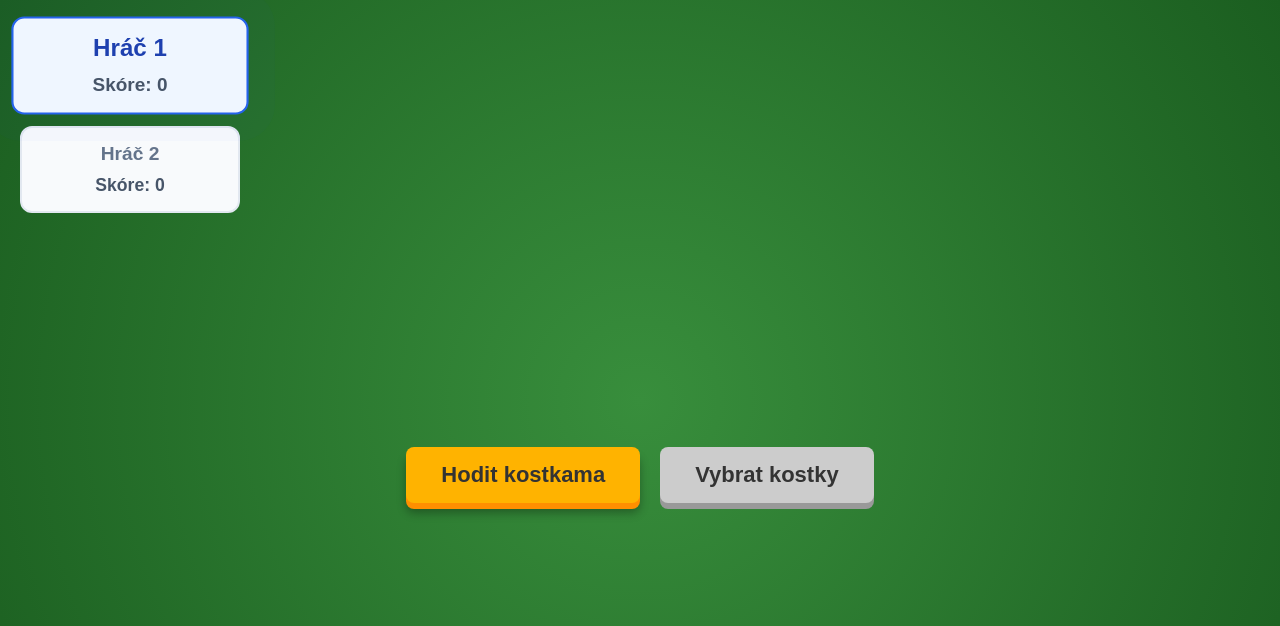
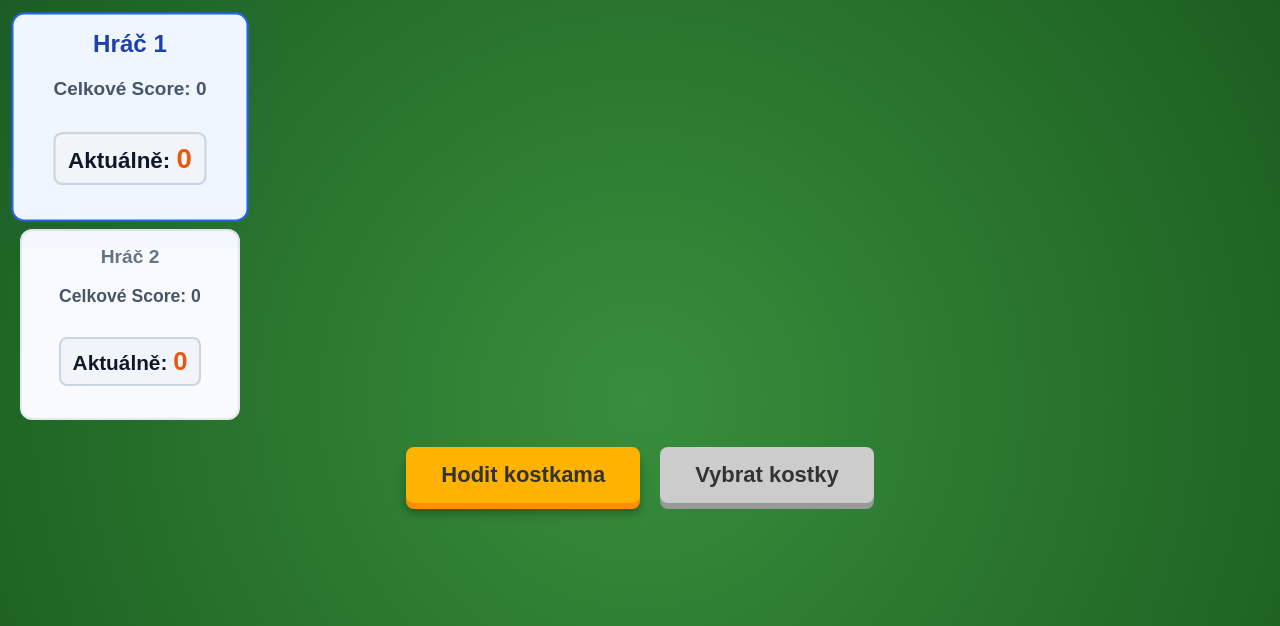
Before and after one commit to Qwell10/DiceSpring, a Spring Boot app: page / in a window 1280 px wide. Shown: the top 626 px of the page. Run offline with Spring Boot 4, Linux system fonts and the light colour scheme.

Commit message:
FE - scoreboard - actual score

```diff
--- a/src/main/java/com/dice/service/GameService.java
+++ b/src/main/java/com/dice/service/GameService.java
@@ -42,7 +42,7 @@ public class GameService {
     }
 
 
-    public void saveTurnScore() {
+    public void saveTurnScore(int turnScore) {
         if (activePlayerId == 1) {
             //todo()
         }
--- a/src/main/resources/static/css/style.css
+++ b/src/main/resources/static/css/style.css
@@ -46,6 +46,23 @@ h1 {
     font-size: 1.1rem;
     color: #475569;
     font-weight: bold;
+}
+
+.player-actual-score {
+    font-size: 1.3rem;
+    color: #0f172a;
+    font-weight: 800;
+    margin-top: 12px;
+    padding: 8px 12px;
+    background-color: #f1f5f9;
+    border-radius: 8px;
+    border: 2px solid #cbd5e1;
+    display: inline-block;
+}
+
+.player-actual-score span {
+    font-size: 1.6rem;
+    color: #ea580c;
 }
 
 .player-card.active {
--- a/src/main/resources/static/index.html
+++ b/src/main/resources/static/index.html
@@ -13,13 +13,15 @@
 
     <div id="scoreboard" class="scoreboard">
         <div id="player1-card" class="player-card active">
-            <h3 class="player-name">Hráč 1</h3>
-            <div class="player-score">Skóre: <span id="score-p1">0</span></div>
+            <h4 class="player-name">Hráč 1</h4>
+            <h3 class="player-score">Celkové Score: <span id="score-p1">0</span></h3>
+            <h2 class="player-actual-score">Aktuálně: <span id="actual-score-p1">0</span></h2>
         </div>
 
         <div id="player2-card" class="player-card">
-            <h3 class="player-name">Hráč 2</h3>
-            <div class="player-score">Skóre: <span id="score-p2">0</span></div>
+            <h4 class="player-name">Hráč 2</h4>
+            <h3 class="player-score">Celkové Score: <span id="score-p2">0</span></h3>
+            <h2 class="player-actual-score">Aktuálně: <span id="actual-score-p2">0</span></h2>
         </div>
     </div>
 
--- a/src/main/resources/static/js/script.js
+++ b/src/main/resources/static/js/script.js
@@ -111,10 +111,13 @@ rollBtn.addEventListener("click", () => {
         });
       })
       .then((turnStatus) => {
-        console.log("Odpověď z Javy:", turnStatus);
+        const isPlayer1Active = document.getElementById('player1-card').classList.contains('active');
 
-        // tady bude 200 ok
-        // pozdeji kod na smazani kostek
+        const targetSpanId = isPlayer1Active ? 'actual-score-p1' : 'actual-score-p2';
+        const scoreSpan = document.getElementById(targetSpanId);
+
+        scoreSpan.innerText = turnStatus.turnScore;
+
       })
       .catch((error) => {
         console.error("Chyba: ", error);
```
Also changed, not shown: src/main/java/com/dice/controller/DiceController.java (+5 -2 lines).
